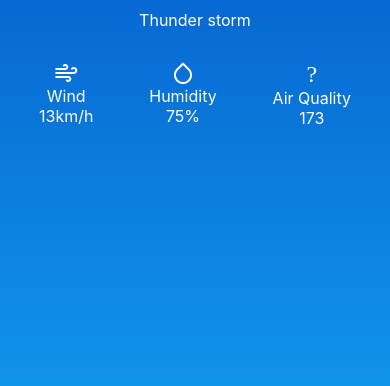
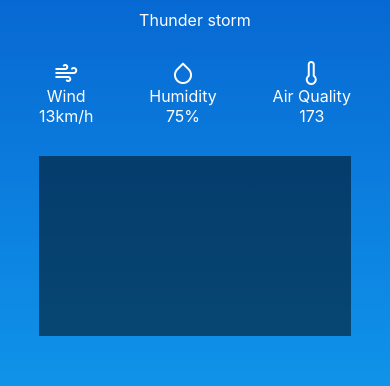
Before and after one commit to boanong/Weather-App, a React Native app: screen / in a window 390 px wide. Shown: the part 286-672 px from the top of the page. Built offline with nearby package versions, Linux system fonts and the light colour scheme.

Commit message:
Add weather forecast component

```diff
--- a/App.js
+++ b/App.js
@@ -2,6 +2,7 @@ import React from 'react';
 import { StyleSheet, View, Image, Text } from 'react-native';
 import { LinearGradient } from 'expo-linear-gradient';
 import { Feather } from '@expo/vector-icons';
+import WeatherForecast from './Components/WeatherForecast/WeatherForecast';
 
 const cloudPicture = { uri: 'https://png.pngtree.com/png-vector/20220905/ourmid/pngtree-cloudy-rainy-weather-icon-png-image_6138021.png' };
 
@@ -46,12 +47,13 @@ export default function App() {
             </View>
 
             <View style={[styles.weatherDetail, { marginVertical: 10 }]}>
-              <Feather name="air-quality" size={24} color="#fff" />
+              <Feather name="thermometer" size={24} color="#fff" />
               <Text style={styles.weatherDetailText}>Air Quality</Text>
               <Text style={styles.weatherDetailText}>173</Text>
             </View>
           </View>
         </View>
+        <WeatherForecast/>
       </LinearGradient>
     </View>
   );
--- /dev/null
+++ b/Components/WeatherForecast/WeatherForecast.js
@@ -0,0 +1,46 @@
+import React from 'react';
+import { StyleSheet, View, Text, Image } from 'react-native';
+import { Feather } from '@expo/vector-icons';
+
+const WeatherForecast = ({ forecast }) => {
+  const days = ['Sunday', 'Monday', 'Tuesday', 'Wednesday'];
+
+  return (
+    <View style={styles.forecastContainer}>
+      {forecast?.map((day, index) => (
+        <View key={index} style={styles.forecastDay}>
+          <Text style={styles.forecastDayLabel}>{days[index]}</Text>
+          <Feather name="sun" size={24} color="#fff" />
+          <Text style={styles.forecastDayTemperature}>{day.temperature}°C</Text>
+        </View>
+      ))}
+    </View>
+  );
+};
+
+const styles = StyleSheet.create({
+  forecastContainer: {
+    flexDirection: 'row',
+    justifyContent: 'space-between',
+    marginTop: 20,
+    width: '80%',
+    backgroundColor: 'rgba(0, 0, 0, 0.5)',
+    padding: 10,
+    height: 180,
+    margin: 'auto'
+
+  },
+  forecastDay: {
+    alignItems: 'center',
+  },
+  forecastDayLabel: {
+    color: '#fff',
+    fontSize: 16,
+  },
+  forecastDayTemperature: {
+    color: '#fff',
+    fontSize: 20,
+  },
+});
+
+export default WeatherForecast;
```
